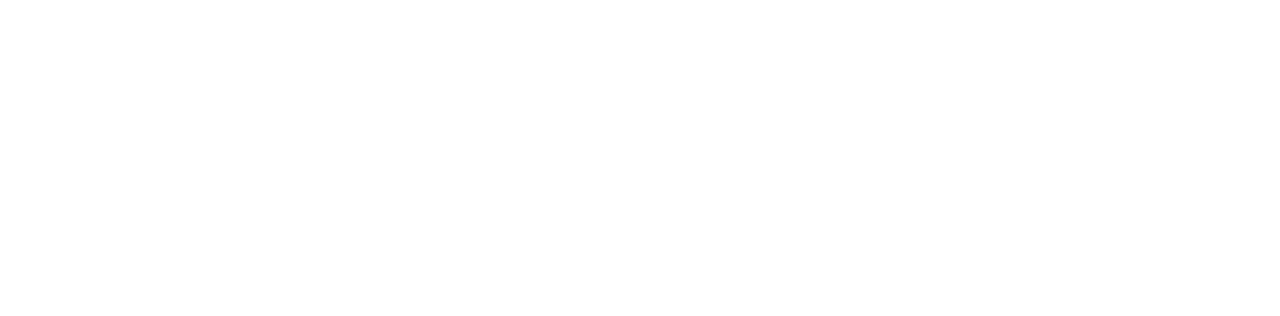
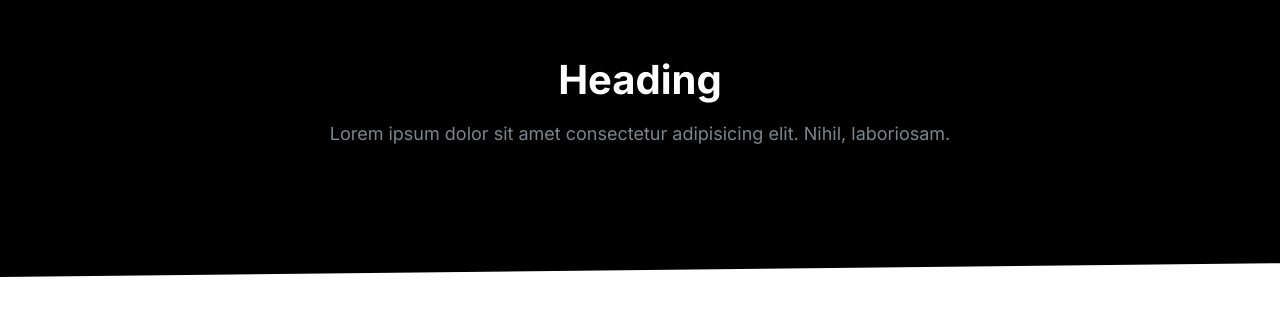
Before and after one commit to Chennareddy44/Moshify, a plain HTML site: page index.html in a window 1280 px wide. Drawn offline with Linux system fonts and the light colour scheme.

Commit message:
Build block component

```diff
--- a/css/styles.css
+++ b/css/styles.css
@@ -589,3 +589,44 @@ a {
   max-height: 100vh;
   opacity: 1;
 }
+
+/* Blocks */
+.block {
+  --padding-vertical: 5rem;
+  padding: var(--padding-vertical) 2rem;
+}
+
+.block__header {
+  text-align: center;
+  margin-bottom: 4rem;
+}
+
+.block__heading {
+  margin-top: 0;
+}
+
+.block--dark {
+  background: #000;
+  color: #7b858b;
+}
+
+.block--dark h1,
+.block--dark h2,
+.block--dark h3 {
+  color: #fff;
+}
+
+.block--skewed-right {
+  padding-bottom: calc(var(--padding-vertical) + 4rem);
+  clip-path: polygon(0% 0%, 100% 0%, 100% 100%, 0% 95%);
+}
+
+.block--skewed-left {
+  padding-bottom: calc(var(--padding-vertical) + 4rem);
+  clip-path: polygon(0% 0%, 100% 0%, 100% 95%, 0% 100%);
+}
+
+.container {
+  max-width: 1140px;
+  margin: 0 auto;
+}
--- a/index.html
+++ b/index.html
@@ -13,5 +13,15 @@
     <link rel="stylesheet" href="css/styles.css" />
     <title>Moshify</title>
   </head>
-  <body></body>
+  <body>
+    <section class="block block--dark block--skewed-left">
+      <header class="block__header">
+        <h2 class="block__heading">Heading</h2>
+        <p>
+          Lorem ipsum dolor sit amet consectetur adipisicing elit. Nihil,
+          laboriosam.
+        </p>
+      </header>
+    </section>
+  </body>
 </html>
```
Also changed, not shown: components/blocks.html (added, +9 -0 lines), components/grids.html (added, +5 -0 lines), components/inputs.html (added, +1 -0 lines), components/quotes.html (renamed from components/quote.html), components/testimonials.html (renamed from components/testimonial.html).
